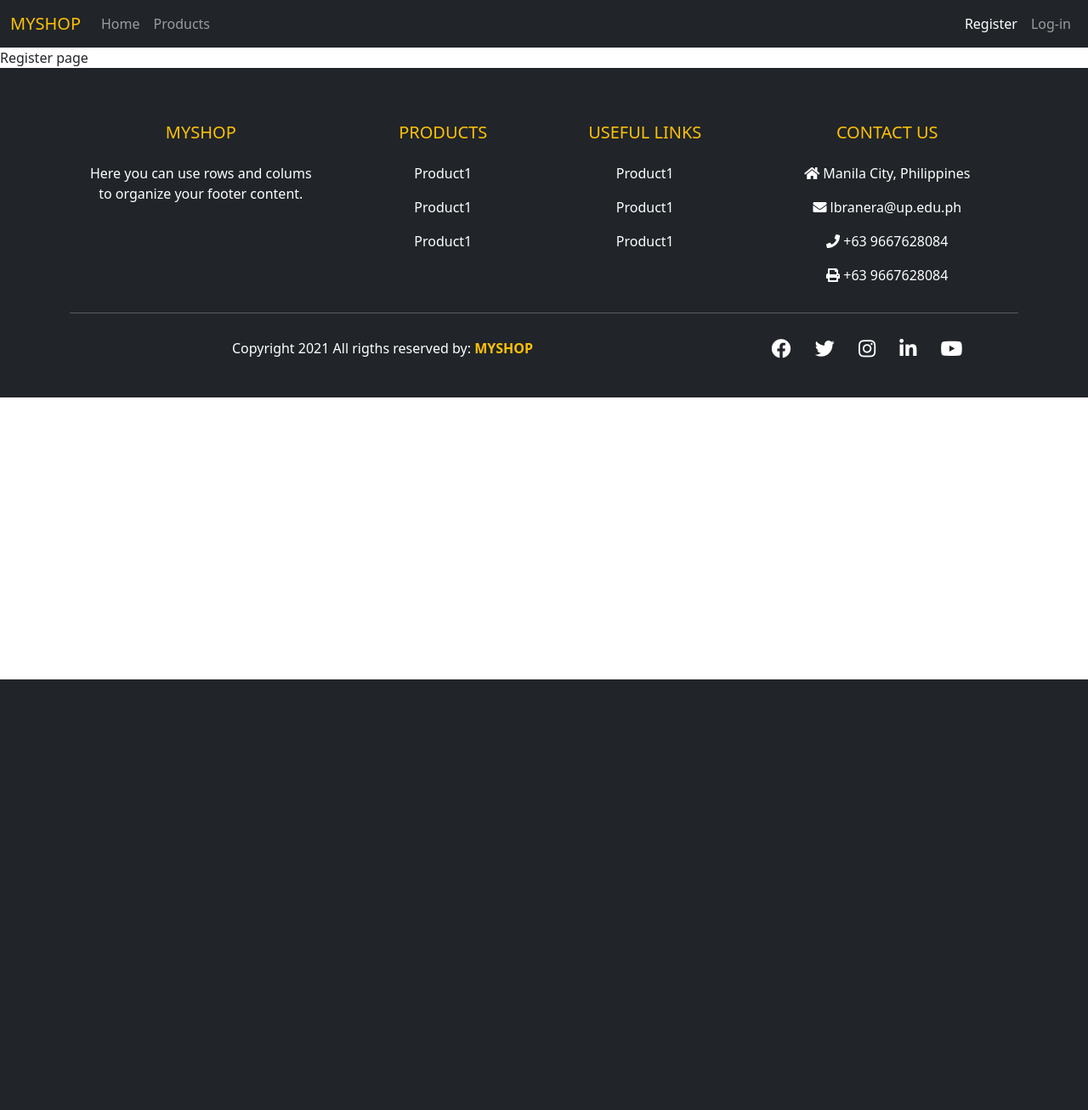
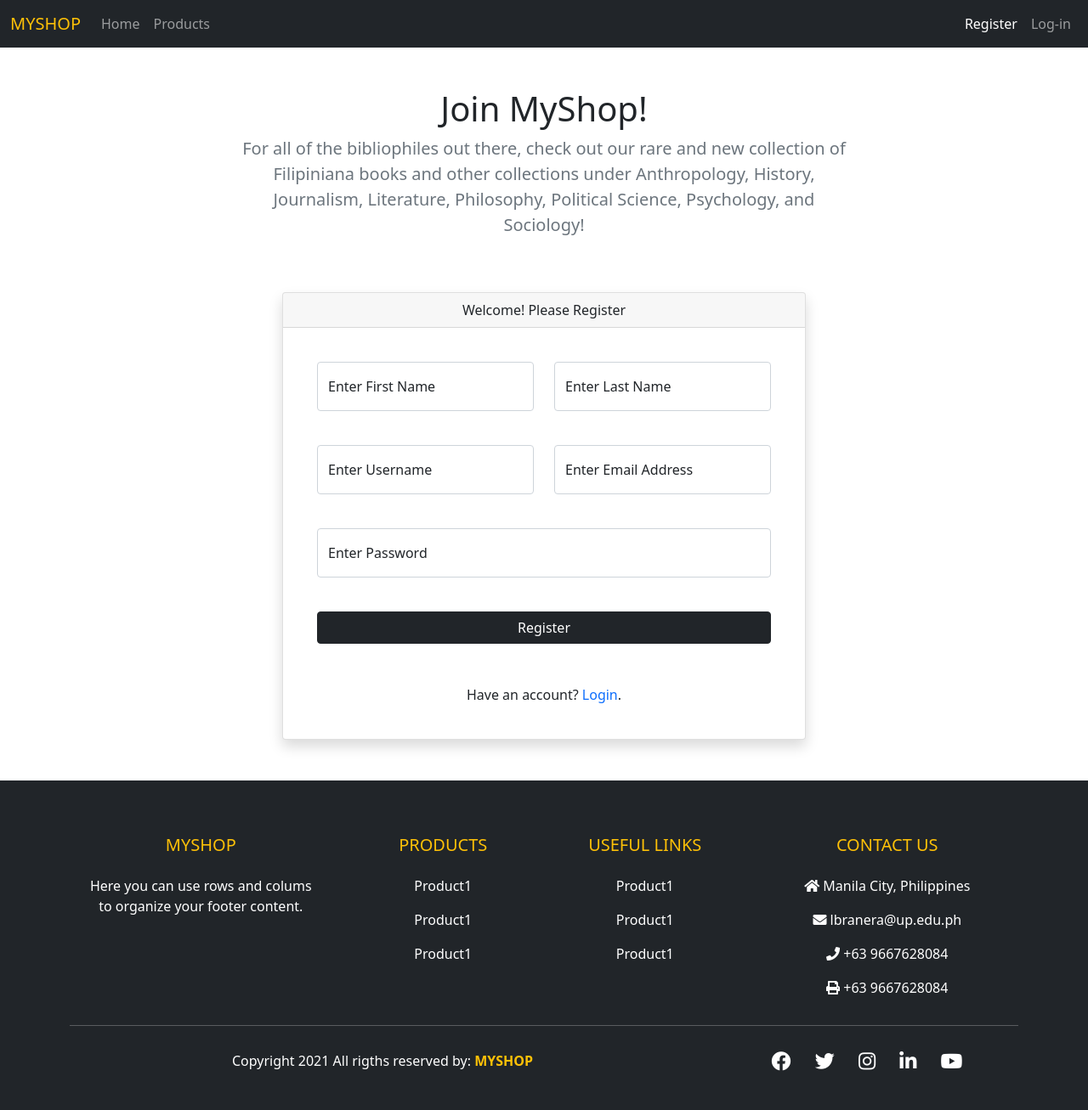
Before and after one commit to lbranera/MyShop, a Django app: page /register/ in a window 1280 px wide. Shown: the whole page at 85% size. Before the commit the page ends 800 px from the top, so only its background shows below. Run offline with Django 3.2, Linux system fonts and the light colour scheme.

Commit message:
register page can create users

```diff
--- a/myshop/settings.py
+++ b/myshop/settings.py
@@ -37,8 +37,13 @@ INSTALLED_APPS = [
     'django.contrib.sessions',
     'django.contrib.messages',
     'django.contrib.staticfiles',
+    'crispy_forms',
+    'crispy_bootstrap5',
     'products',
 ]
+
+CRISPY_ALLOWED_TEMPLATE_PACKS = 'bootstrap5'
+CRISPY_TEMPLATE_PACK = 'bootstrap5'
 
 MIDDLEWARE = [
     'django.middleware.security.SecurityMiddleware',
--- /dev/null
+++ b/products/forms.py
@@ -0,0 +1,14 @@
+from django.forms import ModelForm, TextInput, PasswordInput
+from products.models import *
+
+class UserForm(ModelForm):
+    class Meta:
+        model = User
+        fields = "__all__"
+        widgets = {
+            'first_name': TextInput( attrs={ 'class': 'form-control', 'id':'floatingInput', 'placeholder':'name@example.com' , 'required': True, } ),
+            'last_name': TextInput( attrs={ 'class': 'form-control', 'id':'floatingInput', 'placeholder':'name@example.com' , 'required': True, } ),
+            'username': TextInput( attrs={ 'class': 'form-control', 'id':'floatingInput', 'placeholder':'name@example.com' , 'required': True, } ),
+            'email': TextInput( attrs={ 'type':'email', 'class': 'form-control', 'id':'floatingInput', 'placeholder':'name@example.com' , 'required': True, } ),
+            'password': PasswordInput( attrs={ 'class': 'form-control', 'id':'floatingInput', 'placeholder':'name@example.com' , 'required': True, } )
+        }
--- a/products/models.py
+++ b/products/models.py
@@ -1,4 +1,5 @@
 from django.db import models
+from django.core.validators import MaxValueValidator, MinValueValidator
 
 # Create your models here.
 
@@ -23,6 +24,7 @@ class User(models.Model):
     last_name = models.CharField(max_length=100, null=True)
     username = models.CharField(max_length=100, null=True)
     email = models.CharField(max_length=100, null=True)
+    password = models.CharField(max_length=100)
     date_created = models.DateTimeField(auto_now_add=True, null=True)
 
     def __str__(self):
@@ -32,5 +34,11 @@ class Comment(models.Model):
     user = models.ForeignKey(User, on_delete=models.CASCADE)
     book = models.ForeignKey(Book, on_delete=models.CASCADE)
     comment = models.CharField(max_length=100, null=True)
-    rating = models.IntegerField(null=True)
+    rating = models.IntegerField(
+        null=True,
+        validators=[
+            MaxValueValidator(5),
+            MinValueValidator(0)
+        ]
+    )
     date_created = models.DateTimeField(auto_now_add=True, null=True)
--- a/products/templates/products/register.html
+++ b/products/templates/products/register.html
@@ -2,6 +2,86 @@
 
 {% block content %}
 
-Register page
+<section class="text-center container">
+    <div class="row py-lg-5">
+      <div class="col-lg-8 mx-auto">
+        <h1 class="fw-light">Join MyShop!</h1>
+        <p class="lead text-muted">For all of the bibliophiles out there, check out our rare and new collection of Filipiniana books and other
+        collections under Anthropology, History, Journalism, Literature, Philosophy, Political Science, Psychology, and Sociology!</p>
+      </div>
+    </div>
+</section>
+
+
+<div class="container-fluid">
+    <div class="row">
+        <div class="col-md-2 col-lg-3"></div>
+        <div class="col-md-8 col-lg-6">
+            <div class="card text-center shadow">
+                <div class="card-header">
+                    Welcome! Please Register
+                </div>
+                <div class="card-body m-4">
+                    <form action="" method="post">
+                        {% csrf_token %}
+
+                        <div class="row">
+                            <div class="col-lg-6">
+                                <div class="form-floating mb-3">
+                                    {{form.first_name}}
+                                    <label for="floatingInput">Enter First Name</label>
+                                </div>
+                            </div>
+                            <div class="col-lg-6">
+                                <div class="form-floating mb-3">
+                                    {{form.last_name}}
+                                    <label for="floatingInput">Enter Last Name</label>
+                                </div>
+                            </div>
+                        </div>
+
+                        <br>
+
+                        <div class="row">
+                            <div class="col">
+                                <div class="form-floating mb-3">
+                                    {{form.username}}
+                                    <label for="floatingInput">Enter Username</label>
+                                </div>
+                            </div>
+                            <div class="col">
+                                <div class="form-floating mb-3">
+                                    {{form.email}}
+                                    <label for="floatingInput">Enter Email Address</label>
+                                </div>
+                            </div>
+                        </div>
+
+                        <br>
+
+                        <div class="form-floating mb-3">
+                            {{form.password}}
+                            <label for="floatingInput">Enter Password</label>
+                        </div>
+
+                        <br>
+                        <center>
+                        <div class="d-grid gap-2">
+                            <button type="submit" class="btn btn-dark btn-md">Register</button>
+                        </div>
+                        </center>
+                    </form>
+
+                    <br><br>
+                    Have an account? <a href="{% url 'login'  %}" style="text-decoration: none;">Login</a>.
+                </div>
+            </div>
+        </div>
+        <div class="col-md-2 col-lg-3"></div>
+    </div>
+</div>
+
+<br>
+<br>
 
 {% endblock content %}
--- a/products/views.py
+++ b/products/views.py
@@ -1,7 +1,10 @@
 import math
-from django.shortcuts import render
+from django.shortcuts import render, redirect
 from django.http import HttpResponse
+from django.contrib.auth.hashers import make_password
 from products.models import *
+from products.forms import *
+
 # Create your views here.
 
 def home(request):
@@ -14,24 +17,32 @@ def book(request,pk):
     comments = book.comment_set.all()
 
     if ( len(comments) != 0 ):
-
         overall_rating = 0
         for comment in comments:
             overall_rating += comment.rating
-
         overall_rating = overall_rating/len(comments)
-
         data = {'book': book, 'with_comments': True, 'comments':comments, 'overall_rating': round(overall_rating,2), "rating_floor": math.floor(overall_rating), 'rating_float': not overall_rating.is_integer()}
-
     else:
-
         data = {'book': book, 'with_comments': False}
 
     return render(request, 'products/book.html', data)
 
 
 def register(request):
-    return render(request, 'products/register.html')
+    form = UserForm()
+
+    if( request.method == "POST"):
+        form = UserForm(request.POST)
+        if( form.is_valid() ):
+            new_object = form.save(commit=False)
+            new_object.password = make_password(form.cleaned_data['password'])
+            new_object.save()
+
+            form.save()
+            return redirect('/')
+
+    data = {"form": form}
+    return render(request, 'products/register.html', data)
 
 def login(request):
     return render(request, 'products/login.html')
```
Also changed, not shown: products/templates/products/book.html (+3 -5 lines), products/migrations/0012_auto_20210414_1954.py (added), products/migrations/0013_user_password.py (added), products/migrations/0014_auto_20210414_2039.py (added).
